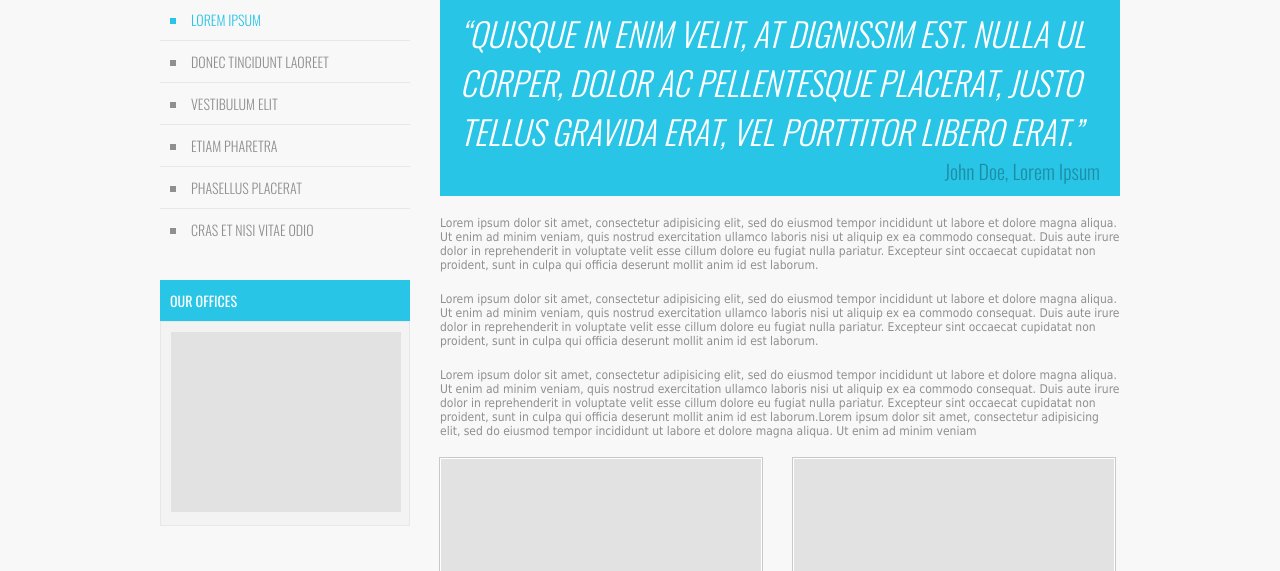
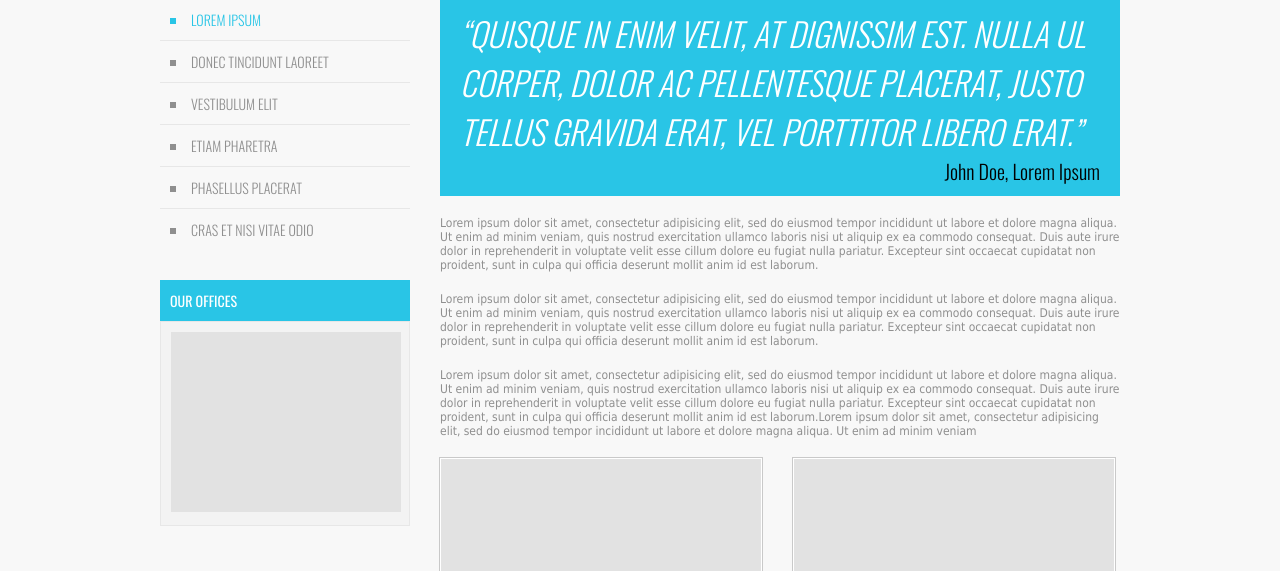
Before and after one commit to AlexZhuravlev/lul, a plain HTML site: page index.html in a window 1280 px wide. Shown: the part 229-800 px from the top of the page. Drawn offline with nearby package versions, Linux system fonts and the light colour scheme.

Commit message:
testcommit

```diff
--- a/css/styles.css
+++ b/css/styles.css
@@ -142,7 +142,7 @@ blockquote cite {
 	display: block;
 	font-size: 20px;
 	font-style: normal;
-	color: #1d8ea6;
+	color: #000000;
 	margin: 0;
 	text-align: right;
 }
```
